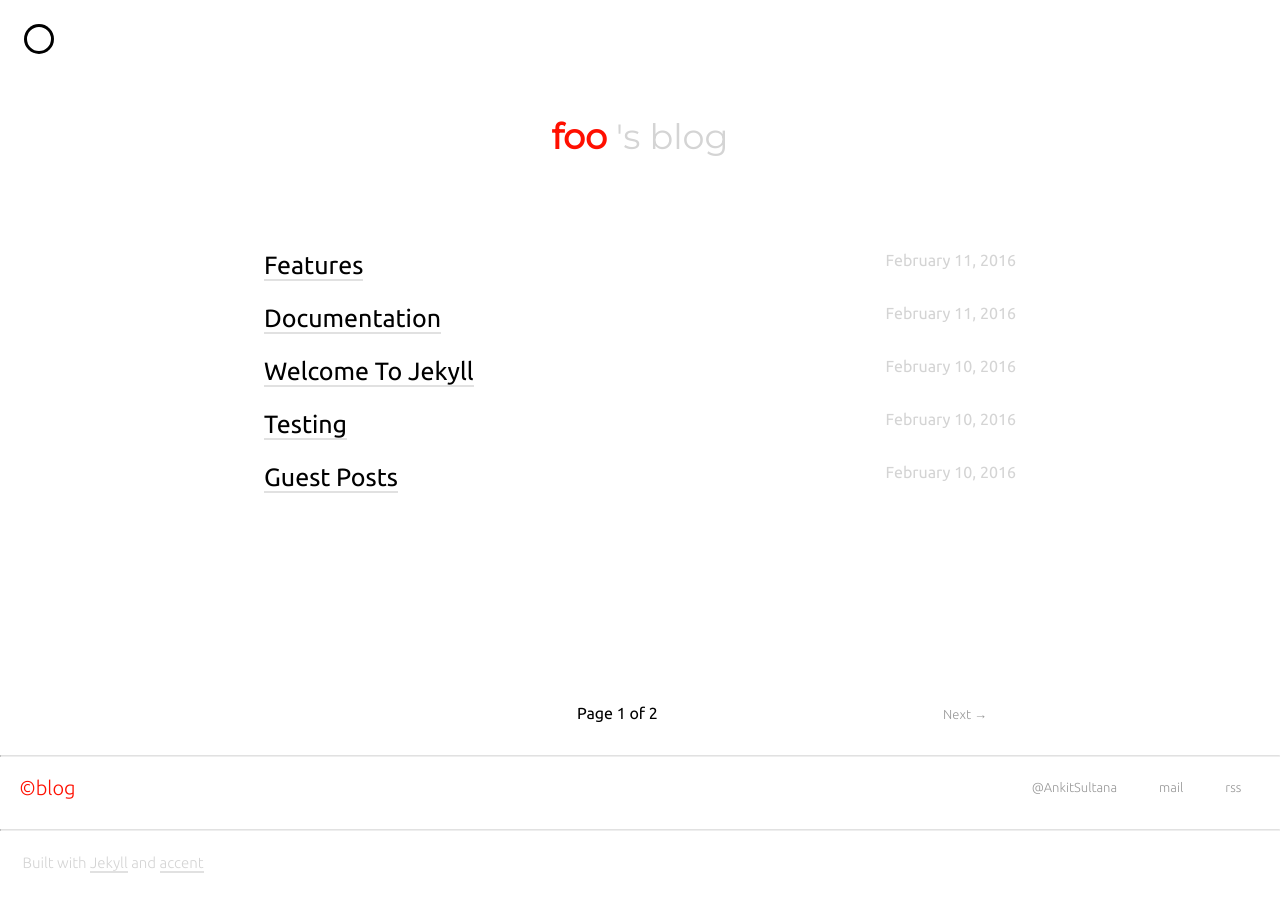
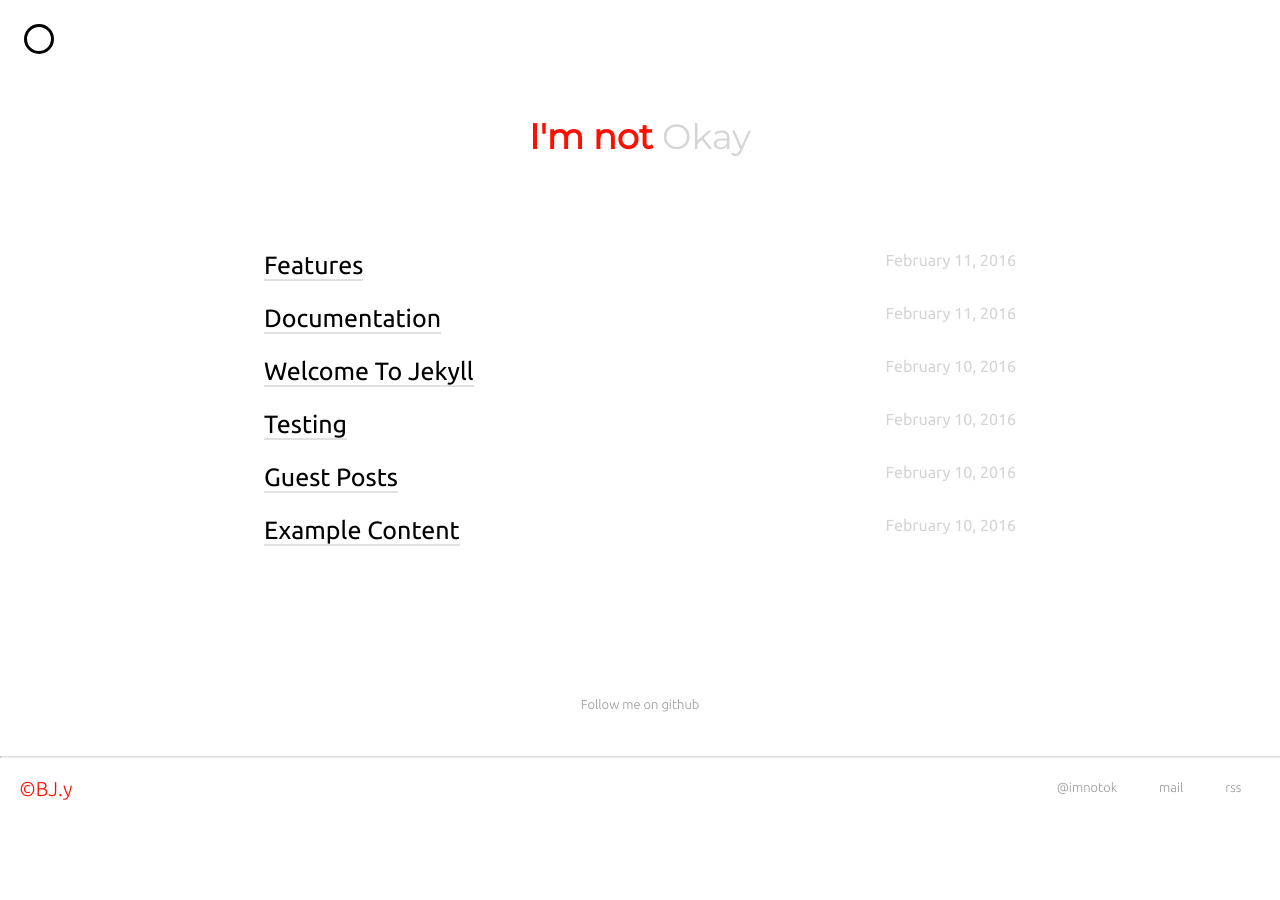
Before and after one commit to imnotok/imnotok.github.io, a Jekyll site: the page built from index.html, in a window 1280 px wide. Built offline with Jekyll 4.4.1, drawn with Linux system fonts in a browser that asks for light colours; nearby versions of some CDN libraries; the list of posts is cut into pages by our own code.

Commit message:
modify style

```diff
--- a/_config.yml
+++ b/_config.yml
@@ -1,22 +1,22 @@
 # User Settings | Edit there as per required
 
 title: blog
-url: "http://ankitsultana.me"
-baseurl: "/blog"
+url: "http://imnotok.net"
+baseurl:
 
 # This will show up at the top of index page
 site_heading: >
-    foo <span class="faded">'s blog</span>
+    I'm not <span class="faded">Okay</span>
 
-email: your@email.com
-author: yourname
+email: 545350081@qq.com
+author: BJ.y
 # This description will show up in google search results
 # (for index page) etc.
 description: >
     accent is, as Trump would put it, the best
 
 # This will what will show against &copy; in the footer
-copyright: blog
+copyright: BJ.y
 # Toggle your short bio, which will displayed on your index page
 # Just toggle it and run jekyll again to see
 intro: false         # Tip: Remove the span from site_heading if intro is set to true
@@ -32,7 +32,7 @@
 permalink: /:title.html
 
 # Comments are powered by disqus
-comments: true
+comments: false
 
 # keep about_stub roughly 12 words long for best results
 # This will show up at the bottom of each post
@@ -43,15 +43,15 @@
 
 about_footer: true
 
-twitter_username: AnkitSultana
+twitter_username:
 github_username: imnotok
-facebook_id: yourusername
+facebook_id:
 
 favicon: true
 favicon_location: "images/favicon.ico"
 
 profile_picture: images/temp.png
-paginate: 5
+paginate: 10
 paginate_path: "/page/:num"
 tracking_id: UA-69243698-7 # GA Tracking ID
 
--- a/_includes/footer.html
+++ b/_includes/footer.html
@@ -3,8 +3,8 @@
     {% include suggestion.html %}
     {% if page.url == "/about" or paginator.total_pages == 1 or page.url == "/404" %}
         <div class="container" style="text-align: center; margin-bottom: 20px">
-            <a target="_blank" class="button" href="https://twitter.com/{{ site.twitter_username }}">
-                Follow me on twitter
+            <a target="_blank" class="button" href="https://github.com/{{ site.github_username }}">
+                Follow me on github
             </a>
         </div>
     {% endif %}
@@ -18,8 +18,8 @@
             {% endif %}
         </div>
         <div class="alignable pull-right">
-            <a target="_blank" href="https://twitter.com/{{ site.twitter_username }}" class="button">
-                @{{ site.twitter_username }}
+            <a target="_blank" href="https://github.com/{{ site.github_username }}" class="button">
+                @{{ site.github_username }}
             </a>
             <a href="mailto:{{ site.email }}" class="button">
                 mail
@@ -29,11 +29,5 @@
             </a>
         </div>
     </div>
-    <div style="clear:both"></div>
-    <hr />
-    <div class="theme-footer">
-        <p class="alignable pull-left" style="display: inline-block">
-            Built with <a href="http://jekyllrb.com/" class="different-highlight underline">Jekyll</a> and <a href="http://ankitsultana.me/accent/" class="different-highlight underline">accent</a>
-        </p>
-    </div>
+
 </footer>
--- a/_layouts/default.html
+++ b/_layouts/default.html
@@ -68,10 +68,6 @@
         </div>
     </div>
     {% include footer.html %}
-    <script src="http://ajax.googleapis.com/ajax/libs/jquery/1.10.2/jquery.min.js"></script>
-    <script>window.jQuery || document.write('<script src="js/vendor/jquery.1.10.2.min.js"><\/script>')</script>
-    <script src="js/rrssb.min.js"></script>
-
     {% if page.title %}
         <script src="js/anchor.min.js"></script>
         <script>
```
Also changed, not shown: 11 other files.
